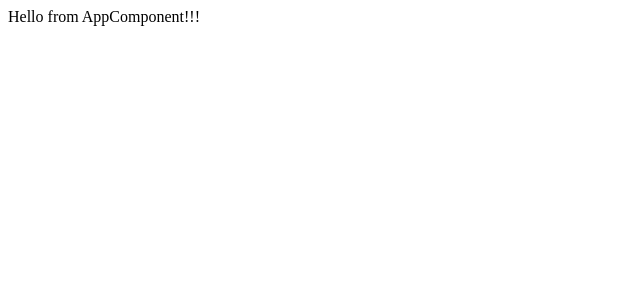
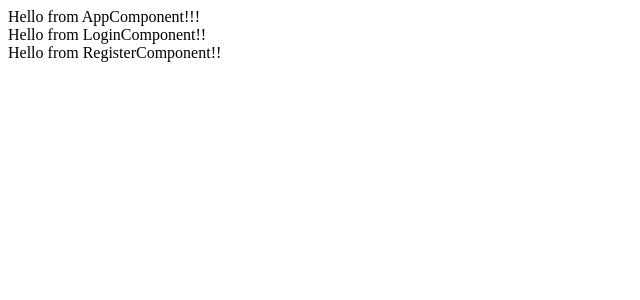
Before and after one commit to davitSahakyan/simple-blog-angular, an Angular app: page / in a window 1280 px wide. Shown: the top 300 px of the page, without its empty margins (0-640 px from the left). Built offline with nearby package versions, Linux system fonts and the light colour scheme.

Commit message:
Add auth module

```diff
--- a/src/app/app.component.html
+++ b/src/app/app.component.html
@@ -1,3 +1,5 @@
 <div>
   Hello from AppComponent!!!
+  <app-login></app-login>
+  <app-register></app-register>
 </div>
--- a/src/app/app.module.ts
+++ b/src/app/app.module.ts
@@ -2,13 +2,15 @@ import { BrowserModule } from '@angular/platform-browser';
 import { NgModule } from '@angular/core';
 
 import { AppComponent } from './app.component';
+import { AuthModule } from './auth/components/auth.module';
 
 @NgModule({
   declarations: [
     AppComponent
   ],
   imports: [
-    BrowserModule
+    BrowserModule,
+    AuthModule
   ],
   providers: [],
   bootstrap: [AppComponent]
--- /dev/null
+++ b/src/app/auth/components/auth.module.ts
@@ -0,0 +1,12 @@
+import { CommonModule } from '@angular/common';
+import {NgModule} from '@angular/core'
+import { LoginComponent } from './login/login.component';
+import { RegisterComponent } from './register/register.component';
+
+@NgModule({
+  declarations : [LoginComponent , RegisterComponent],
+  imports : [CommonModule],
+  exports : [LoginComponent , RegisterComponent],
+})
+
+export class AuthModule{}
```
